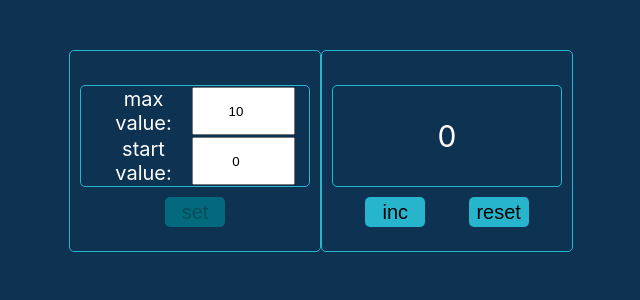
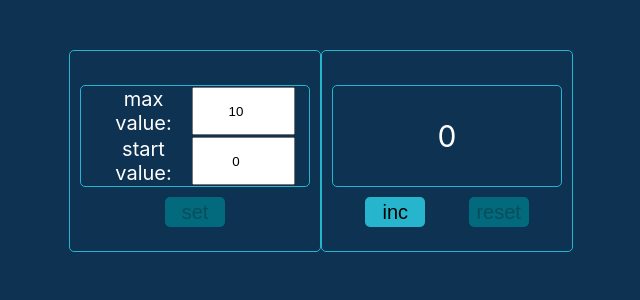
Before and after one commit to Allochka11/counter1, a React (Create React App) app: page / in a window 1280 px wide. Shown: the top 300 px of the page, without its empty margins (319-959 px from the left). Built offline with nearby package versions, Linux system fonts and the light colour scheme.

Commit message:
isDone without redux

```diff
--- a/src/components/Counter.tsx
+++ b/src/components/Counter.tsx
@@ -35,7 +35,7 @@ export const Counter = (props: CounterType) => {
         !!props.message ||
         props.startValue === props.maxValue;
 
-    const disabledReset = !!props.message || disabled;
+    const disabledReset = !!props.message || disabled || props.maxValue !== props.counterValue;
 
     return (
         <div>
```
Also changed, not shown: src/components/CounterValue.tsx (+6 -8 lines).
